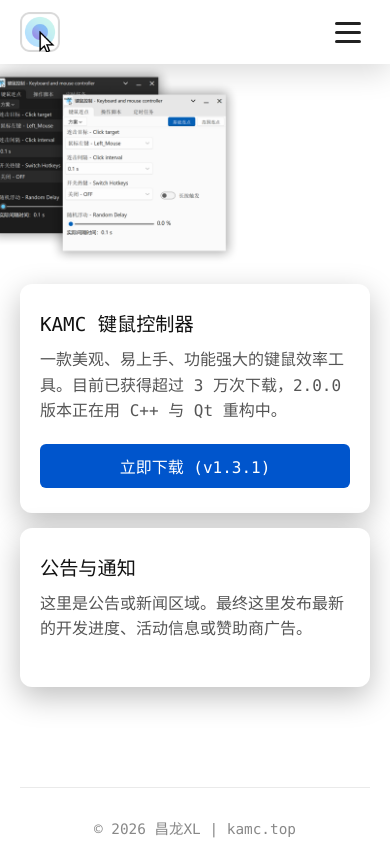
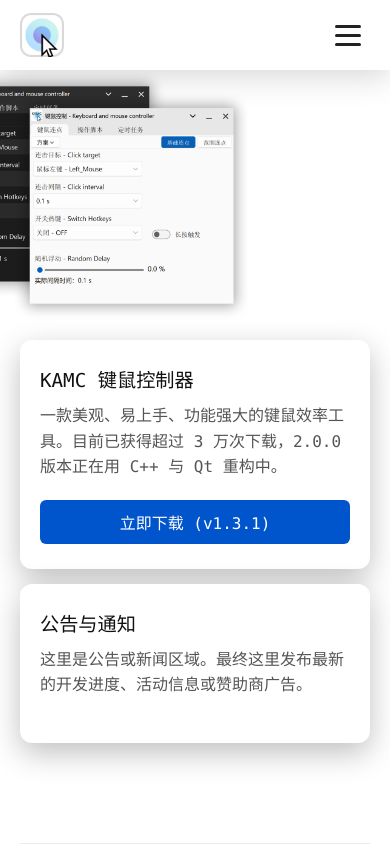
Before and after one commit to ChangLongXL/KAMC-website, a plain HTML site: page index.html in a window 390 px wide. Drawn offline with Linux system fonts and the light colour scheme.

Commit message:
Refactor HTML structure and styles for responsiveness

```diff
--- a/index.html
+++ b/index.html
@@ -28,19 +28,19 @@
 
         .navbar {
             background-color: #ffffff;
-            height: 80px;
+            height: clamp(76px, 6.5vw, 92px);
             flex-shrink: 0;
             display: flex;
             justify-content: space-between;
             align-items: center;
-            padding: 0 40px;
+            padding: 0 clamp(20px, 2vw, 36px);
             box-shadow: 0 8px 30px rgba(0, 0, 0, 0.15);
             z-index: 100;
             position: relative;
         }
 
         .navbar-logo {
-            height: 60px;
+            height: clamp(54px, 6.2vw, 68px);
             display: flex;
             align-items: center;
         }
@@ -51,7 +51,7 @@
         }
 
         .logo-desktop {
-            margin-left: -20px;
+            margin-left: -10px;
         }
 
         .logo-mobile {
@@ -60,15 +60,16 @@
 
         .navbar-links {
             display: flex;
-            gap: 40px;
+            gap: clamp(24px, 2.5vw, 38px);
         }
 
         .navbar-links a {
             text-decoration: none;
             color: #222222;
-            font-size: 1.4rem;
+            font-size: clamp(1.4rem, 1.8vw, 1.6rem);
             font-weight: bold;
-            padding: 12px 28px;
+            /* 垂直高度降2px，水平宽度严格不变 */
+            padding: clamp(10px, 1.2vw, 14px) clamp(24px, 2.4vw, 34px);
             border-radius: 10px;
             transition: color 0.4s cubic-bezier(0.22, 1, 0.36, 1), background-color 0.4s cubic-bezier(0.22, 1, 0.36, 1);
             position: relative;
@@ -79,7 +80,7 @@
             content: '';
             position: absolute;
             bottom: 4px;
-            left: 28px;
+            left: clamp(24px, 2.4vw, 34px);
             width: 0;
             height: 2px;
             background-color: currentColor;
@@ -87,7 +88,7 @@
         }
 
         .navbar-links a:hover::after {
-            width: calc(100% - 56px);
+            width: calc(100% - (clamp(24px, 2.4vw, 34px) * 2));
         }
 
         .nav-home:hover { color: #0055cc; background-color: rgba(0, 85, 204, 0.08); }
@@ -101,7 +102,7 @@
         .nav-sponsor.active { color: #dc3545; }
 
         .navbar-links a.active::after {
-            width: calc(100% - 56px);
+            width: calc(100% - (clamp(24px, 2.4vw, 34px) * 2));
         }
 
         .hamburger {
@@ -206,26 +207,26 @@
         .hero-banner img {
             width: 100%;
             display: block;
-            min-height: 450px;
+            min-height: clamp(350px, 38vw, 450px);
             object-fit: cover;
             background-color: #ffffff;
         }
 
         .floating-cards {
             position: absolute;
-            right: 40px;
-            top: 40px;
+            right: clamp(30px, 3.5vw, 40px);
+            top: clamp(30px, 3.5vw, 40px);
             display: flex;
             flex-direction: column;
-            gap: 30px;
-            width: 400px;
+            gap: clamp(20px, 2.5vw, 30px);
+            width: clamp(340px, 32vw, 400px);
             z-index: 10;
         }
 
         .card {
             background-color: #ffffff;
             border-radius: 12px;
-            padding: 40px 30px;
+            padding: clamp(30px, 3.5vw, 40px) clamp(25px, 2.8vw, 30px);
             font-size: 1rem;
             font-weight: normal;
             color: #333333;
@@ -234,7 +235,7 @@
             display: flex;
             flex-direction: column;
             justify-content: space-between;
-            min-height: 200px;
+            min-height: clamp(180px, 17vw, 200px);
         }
 
         .card:hover {
@@ -260,7 +261,7 @@
             background-color: #0055cc;
             color: #ffffff;
             text-decoration: none;
-            padding: 10px 20px;
+            padding: clamp(10px, 1.2vw, 12px) clamp(18px, 1.8vw, 22px);
             border-radius: 6px;
             text-align: center;
             transition: background-color 0.4s cubic-bezier(0.22, 1, 0.36, 1);
@@ -423,15 +424,14 @@
             background-color: #0044aa;
         }
 
-        @media (max-width: 900px) {
+        @media (max-width: 1024px) {
             .navbar {
                 padding: 0 20px;
-                height: 64px;
-                position: relative;
+                height: 70px;
             }
 
             .navbar-logo {
-                height: 40px;
+                height: 44px;
             }
 
             .logo-desktop {
@@ -451,7 +451,7 @@
                 display: flex;
                 flex-direction: column;
                 position: absolute;
-                top: 64px;
+                top: 70px;
                 left: 0;
                 width: 100%;
                 background-color: #ffffff;
@@ -469,7 +469,7 @@
             }
 
             .navbar-links a {
-                font-size: 1.1rem;
+                font-size: 1.15rem;
                 padding: 14px 16px;
                 border-radius: 8px;
                 width: 100%;
@@ -481,12 +481,13 @@
             }
 
             .scroll-container {
-                height: calc(100vh - 64px);
+                height: calc(100vh - 70px);
             }
 
             .hero-banner img {
-                min-height: 200px;
+                min-height: 250px;
             }
+
             .floating-cards {
                 position: static;
                 width: 100%;
@@ -662,7 +663,7 @@
         }
 
         window.addEventListener('resize', function() {
-            if (window.innerWidth > 900) {
+            if (window.innerWidth > 1024) {
                 closeMenu();
             }
         });
```
